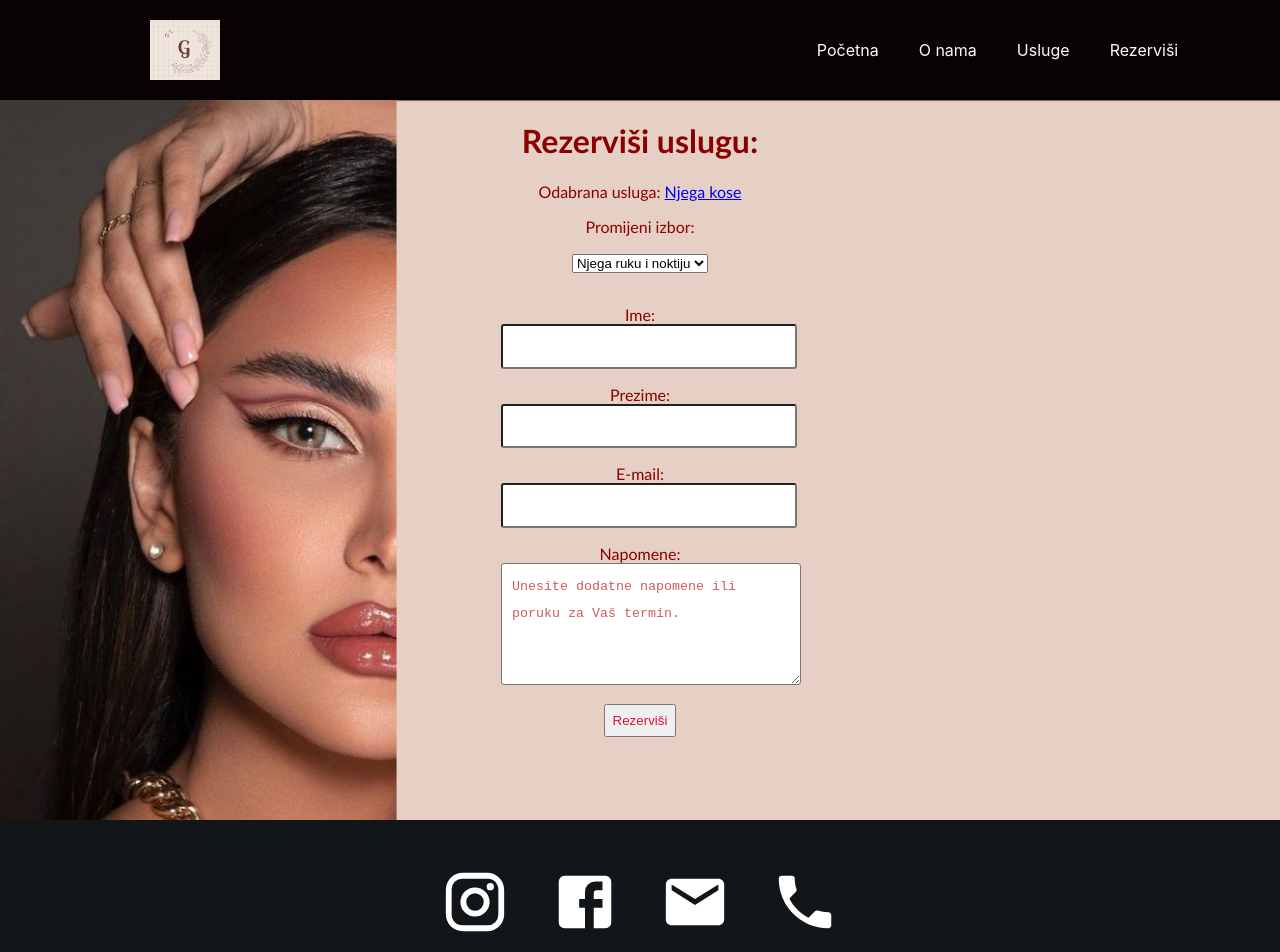
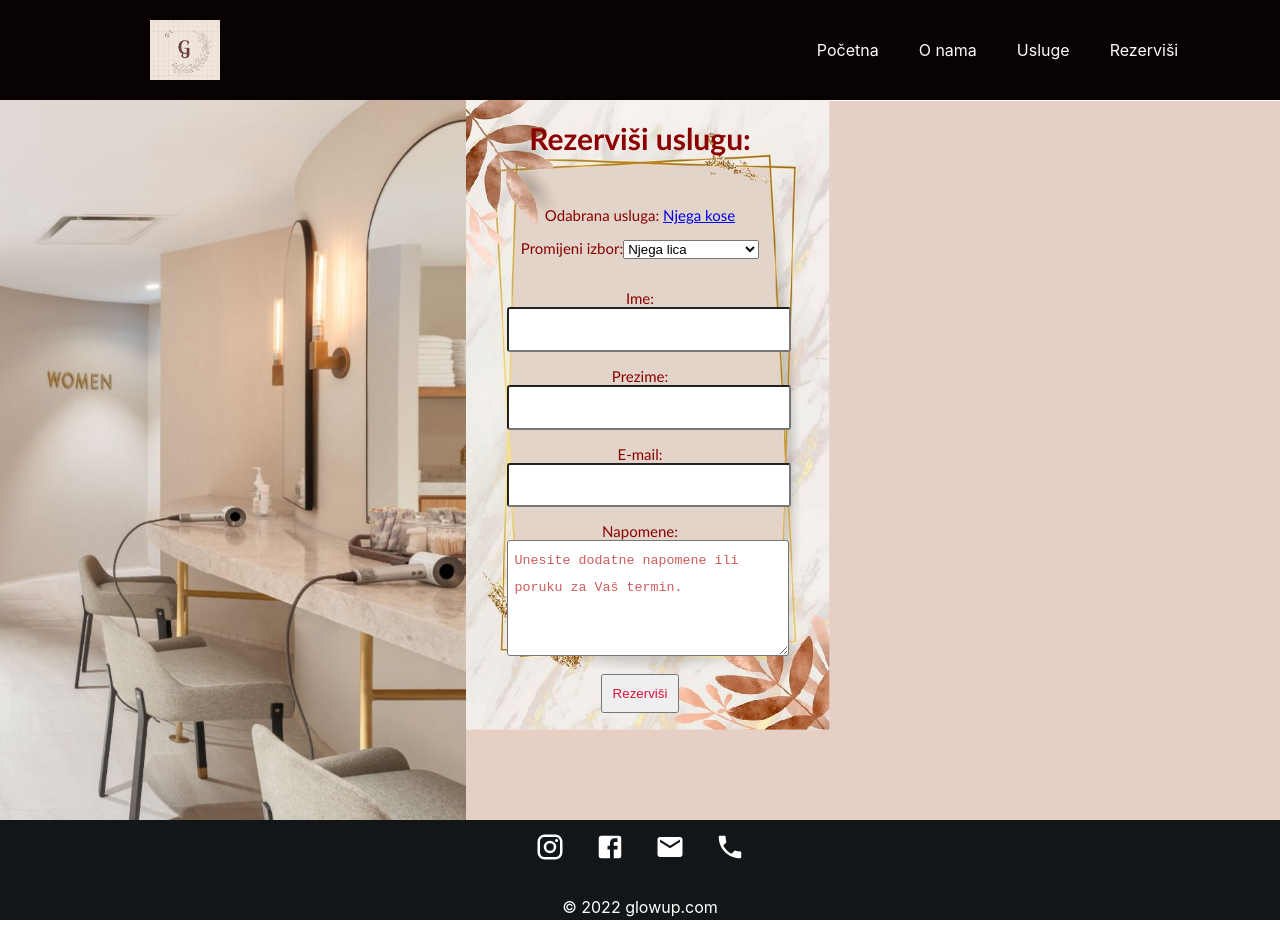
Before and after one commit to ehasanovic4/tsi-projekat-frontend, a React (Create React App) app: page /Rezervisi in a window 1280 px wide. Shown: the top 952 px of the page. After the commit the page ends 920 px from the top, so only its background shows below. Built offline with nearby package versions, Linux system fonts and the light colour scheme.

Commit message:
Dodana nova pozadina u 'Rezervisi'

```diff
--- a/src/pages/Rezervisi.js
+++ b/src/pages/Rezervisi.js
@@ -1,6 +1,6 @@
 
 import React from 'react'
-import SlikaPozadine from "../assets/slika1.png"
+import SlikaPozadine from "../assets/rezervisi_back.png"
 import '../styles/Rezervisi.css'
 import {Link} from 'react-router-dom';
 
@@ -10,14 +10,15 @@ function Rezervisi() {
       <div className='rezervisi'>
       <h1>Rezerviši uslugu: </h1>
      {/* ovdje kasnije dodati link na odabranu uslugu */ }
+     <p> </p>
       <label> Odabrana usluga: <Link to="/Usluge"> Njega kose </Link>
     <p></p>
     {/* ovo potencijalno razviti - da izbaci samo listu ostalih usluga */}
-      Promijeni izbor: <p></p>
+      Promijeni izbor:
       <select>
   <option value="Njega kose">Njega kose</option>
-  <option value="Njega lica">Njega lica</option>
-  <option selected value="Njega ruku i noktiju">Njega ruku i noktiju</option>
+  <option selected value="Njega lica">Njega lica</option>
+  <option value="Njega ruku i noktiju">Njega ruku i noktiju</option>
   <option value="Njega tijela">Njega tijela</option>
 </select></label>
       <p> </p>
@@ -36,15 +37,14 @@ function Rezervisi() {
     <p></p>
   </label>
   Napomene:
-  <textarea style={{ color: 'indianred', lineHeight : 2, padding: 10 }}>
+  <textarea style={{ color: 'indianred', lineHeight : 2, padding: 7 }}>
     Unesite dodatne napomene ili poruku za Vaš termin. </textarea>
 <p></p>
 {/* potencijalno jos dodati checkbox za 'Da li zelite primati obavijesti?' */}
-<input type="submit" style={{ color: 'crimson', lineHeight : 2, padding: 7 }} value="Rezerviši" />
+<input type="submit" style={{ color: 'crimson', lineHeight : 2, padding: 10 }} value="Rezerviši" />
 
 
 </form>
-
 
     </div>
    </div>
--- a/src/styles/Footer.css
+++ b/src/styles/Footer.css
@@ -1,6 +1,6 @@
 .footer {
   width: 100%;
-  height: 200px;
+  height: 90px;
   background-color: #121619;
   display: flex; /*cemu ovo, i sledeca dva */
   justify-content: center;
@@ -11,8 +11,8 @@
 
 .socialMedia svg { /*svg predstavlja neke oznake*/
   color: white;
-  margin: 20px;
-  font-size: 70px;
+  margin: 15px;
+  font-size: 30px;
   cursor: pointer;
 }
 
--- a/src/styles/Rezervisi.css
+++ b/src/styles/Rezervisi.css
@@ -1,3 +1,4 @@
+
 .rezervisi {
     width: 100%;
   height: 90vh;
@@ -6,14 +7,15 @@
   align-items: center;
   flex-direction: column;
   background-repeat: no-repeat;
-  background-size: cover;
+  background-size:cover;
+  font-size: 15px;
  font-family: "Gill Sans", "Gill Sans MT", Calibri, "Trebuchet MS", sans-serif;
   color:darkred;
 }
 
 .rezervisiTop {
     width: 100%;
-    height: 60%;
+    height: 100%;
     background-position: center;
     background-repeat: no-repeat;
     background-size: cover;
```
Also changed, not shown: src/assets/rezervisi_back.png (added).
